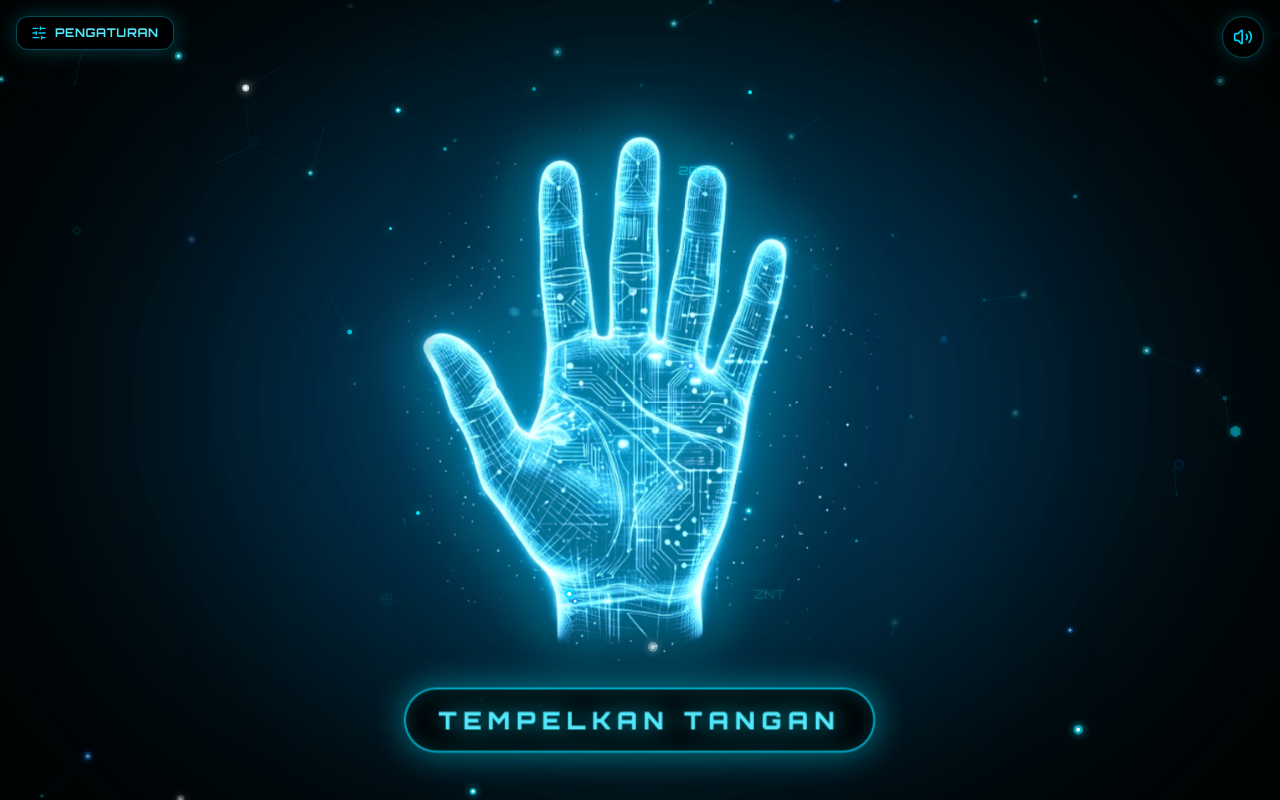
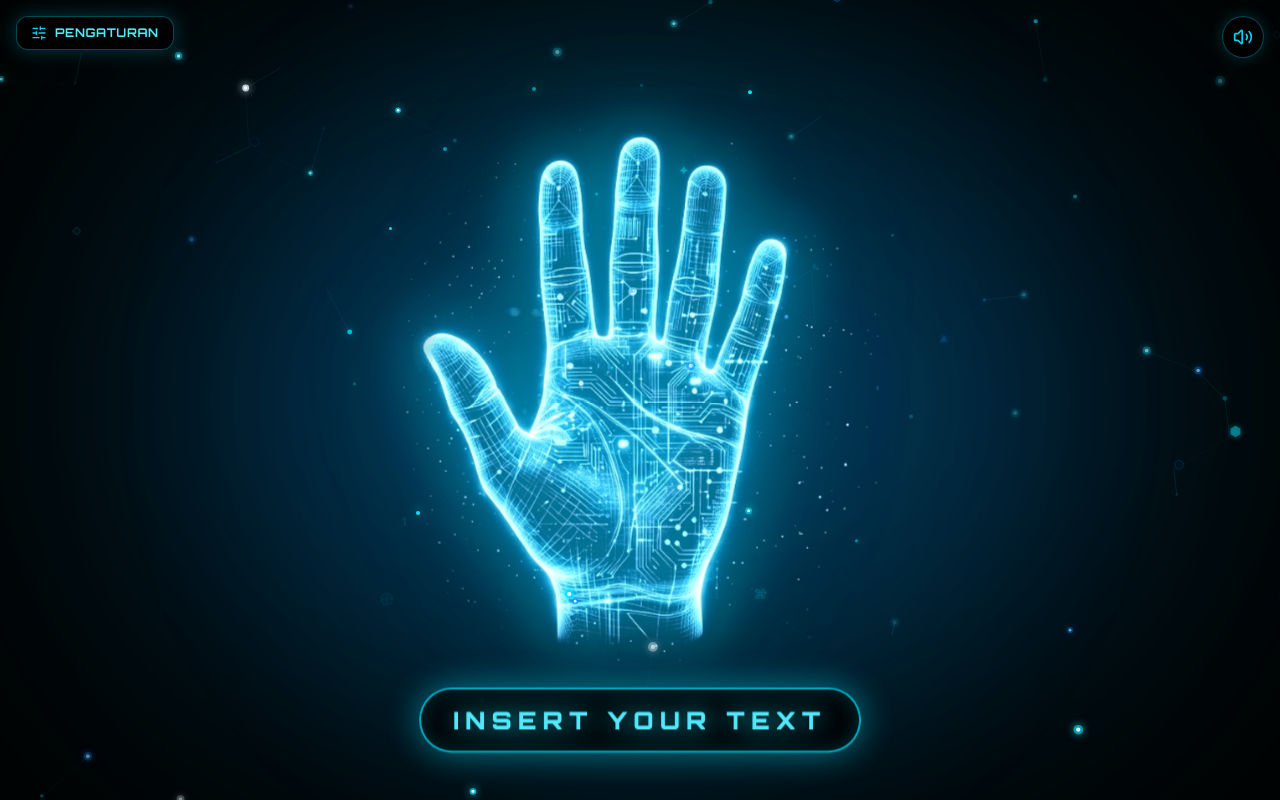
Before and after one commit to kenzkha/Scan-Tangan, a React (Vite) app: page / in a window 1280 px wide. Built offline with nearby package versions, Linux system fonts and the light colour scheme; no server answers.

Commit message:
refactor: replace hardcoded text with generic placeholders
Update application configuration and defaults to remove event-specific branding. Increment storage version and update glyph set to generalize the scanner interface.

```diff
--- a/metadata.json
+++ b/metadata.json
@@ -1,6 +1,6 @@
 {
   "name": "Biometric Hand Scanner Hologram",
-  "description": "Pemindai biometrik telapak tangan hologram futuristik dengan efek partikel konstelasi sci-fi, pemindaian sekali sentuh, sirine alarm, dan peresmian BIMTEK ZNT 2026 DIMULAI.",
+  "description": "Pemindai biometrik telapak tangan hologram futuristik dengan efek partikel sci-fi, pemindaian sekali sentuh, sirine alarm, dan kustomisasi teks serta tata letak.",
   "requestFramePermissions": [],
   "majorCapabilities": ["MAJOR_CAPABILITY_SERVER_SIDE_GEMINI_API"]
 }
--- a/src/App.tsx
+++ b/src/App.tsx
@@ -13,7 +13,7 @@ import { ScanStatus, AppCustomConfig, DEFAULT_CONFIG } from './types';
 import { soundEngine } from './utils/audio';
 import { Volume2, VolumeX, RotateCcw, Sparkles, CheckCircle2, SlidersHorizontal } from 'lucide-react';
 
-const STORAGE_KEY = 'biometric_scanner_config_v1';
+const STORAGE_KEY = 'biometric_scanner_config_v2';
 
 export default function App() {
   const [status, setStatus] = useState<ScanStatus>('idle');
@@ -345,7 +345,7 @@ export default function App() {
                 transition={{ repeat: Infinity, duration: 1.2, ease: 'easeInOut' }}
                 className="font-['Orbitron'] font-black text-amber-200 tracking-[0.12em] sm:tracking-[0.18em] uppercase leading-tight"
               >
-                {config.topTitle || 'BIMTEK ZNT 2026 DIMULAI'}
+                {config.topTitle || 'INSERT YOUR TEXT'}
               </motion.h1>
             </div>
           </motion.div>
@@ -380,8 +380,8 @@ export default function App() {
                   className="font-['Orbitron'] font-extrabold text-cyan-300 tracking-[0.25em] uppercase drop-shadow-[0_0_12px_rgba(0,229,255,0.9)]"
                 >
                   {status === 'scanning'
-                    ? config.bottomScanningText || 'memindai...'
-                    : config.bottomIdleText || 'tempelkan tangan'}
+                    ? config.bottomScanningText || 'insert your text'
+                    : config.bottomIdleText || 'insert your text'}
                 </span>
               </motion.div>
 
@@ -416,7 +416,7 @@ export default function App() {
               >
                 <RotateCcw className="w-5 h-5 text-rose-300 animate-spin" style={{ animationDuration: '4s' }} />
                 <span>
-                  {config.stopButtonText || 'matikan sirine'} ({countdown}s)
+                  {config.stopButtonText || 'insert your text'} ({countdown}s)
                 </span>
               </button>
             </motion.div>
--- a/src/components/CustomizationModal.tsx
+++ b/src/components/CustomizationModal.tsx
@@ -274,7 +274,7 @@ export const CustomizationModal: React.FC<CustomizationModalProps> = ({
                       type="text"
                       value={config.topTitle}
                       onChange={(e) => updateField('topTitle', e.target.value)}
-                      placeholder="Contoh: BIMTEK ZNT 2026 DIMULAI"
+                      placeholder="insert your text"
                       className="w-full px-3.5 py-2.5 rounded-lg border border-cyan-500/40 bg-black/70 text-amber-300 font-['Orbitron'] font-bold text-base focus:outline-none focus:border-amber-400 shadow-[inset_0_0_10px_rgba(0,0,0,0.8)]"
                     />
 
@@ -284,7 +284,7 @@ export const CustomizationModal: React.FC<CustomizationModalProps> = ({
                         type="text"
                         value={config.topBadge}
                         onChange={(e) => updateField('topBadge', e.target.value)}
-                        placeholder="AKSES RESMI DIBUKA"
+                        placeholder="insert your text"
                         className="flex-1 px-3 py-1.5 rounded-lg border border-cyan-500/30 bg-black/50 text-xs text-amber-200 font-mono focus:outline-none focus:border-amber-400"
                       />
                     </div>
@@ -322,7 +322,7 @@ export const CustomizationModal: React.FC<CustomizationModalProps> = ({
                           type="text"
                           value={config.bottomIdleText}
                           onChange={(e) => updateField('bottomIdleText', e.target.value)}
-                          placeholder="tempelkan tangan"
+                          placeholder="insert your text"
                           className="w-full px-3 py-2 rounded-lg border border-cyan-500/30 bg-black/60 text-cyan-300 font-['Orbitron'] text-sm focus:outline-none focus:border-cyan-400"
                         />
                       </div>
@@ -332,7 +332,7 @@ export const CustomizationModal: React.FC<CustomizationModalProps> = ({
                           type="text"
                           value={config.bottomScanningText}
                           onChange={(e) => updateField('bottomScanningText', e.target.value)}
-                          placeholder="memindai..."
+                          placeholder="insert your text"
                           className="w-full px-3 py-2 rounded-lg border border-cyan-500/30 bg-black/60 text-sky-300 font-['Orbitron'] text-sm focus:outline-none focus:border-cyan-400"
                         />
                       </div>
@@ -344,7 +344,7 @@ export const CustomizationModal: React.FC<CustomizationModalProps> = ({
                         type="text"
                         value={config.stopButtonText}
                         onChange={(e) => updateField('stopButtonText', e.target.value)}
-                        placeholder="matikan sirine"
+                        placeholder="insert your text"
                         className="w-full px-3 py-2 rounded-lg border border-rose-500/30 bg-black/60 text-rose-300 font-['Orbitron'] text-sm focus:outline-none focus:border-rose-400"
                       />
                     </div>
--- a/src/components/FuturisticParticles.tsx
+++ b/src/components/FuturisticParticles.tsx
@@ -21,7 +21,7 @@ interface Particle {
   char?: string;
 }
 
-const GLYPHS = ['0', '1', '◈', '◇', '▲', '⚡', '⬡', '⬢', '⨁', '⊛', 'ZNT', '2026'];
+const GLYPHS = ['0', '1', '◈', '◇', '▲', '⚡', '⬡', '⬢', '⨁', '⊛', '⌘', '✦'];
 
 export const FuturisticParticles: React.FC<FuturisticParticlesProps> = ({ status }) => {
   const canvasRef = useRef<HTMLCanvasElement | null>(null);
--- a/src/types.ts
+++ b/src/types.ts
@@ -54,9 +54,9 @@ export const DEFAULT_CONFIG: AppCustomConfig = {
   handCount: 1,
   sirenDuration: 10,
   scanDuration: 0.6,
-  topTitle: 'BIMTEK ZNT 2026 DIMULAI',
-  topBadge: 'AKSES RESMI DIBUKA',
-  bottomIdleText: 'tempelkan tangan',
-  bottomScanningText: 'memindai...',
-  stopButtonText: 'matikan sirine',
+  topTitle: 'INSERT YOUR TEXT',
+  topBadge: 'INSERT YOUR TEXT',
+  bottomIdleText: 'insert your text',
+  bottomScanningText: 'insert your text',
+  stopButtonText: 'insert your text',
 };
```
